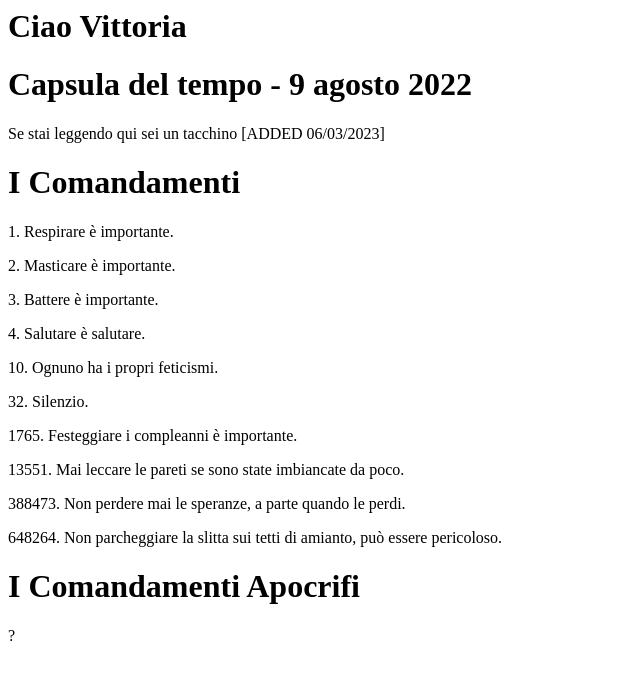
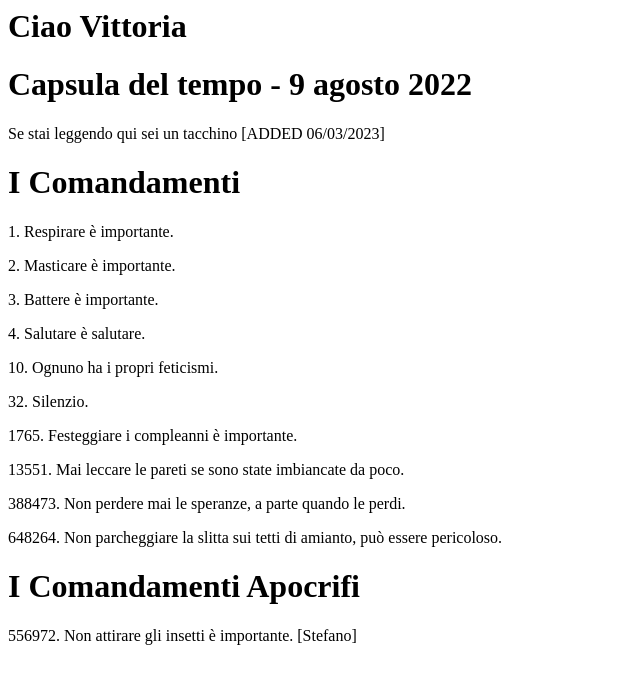
Before and after one commit to luganega-broenta/luganega-broenta.github.io, a plain HTML site: page index.html in a window 1280 px wide. Shown: the whole page, without its empty margins (0-640 px from the left). Drawn offline with Linux system fonts and the light colour scheme.

Commit message:
Update index.html

```diff
--- a/index.html
+++ b/index.html
@@ -19,6 +19,6 @@
         <p>388473. Non perdere mai le speranze, a parte quando le perdi.</p>
         <p>648264. Non parcheggiare la slitta sui tetti di amianto, può essere pericoloso.</p>
         <h1>I Comandamenti Apocrifi</h1>
-        <p>?</p>
+        <p>556972. Non attirare gli insetti è importante. [Stefano]</p>
     </body>
 </html>
```
